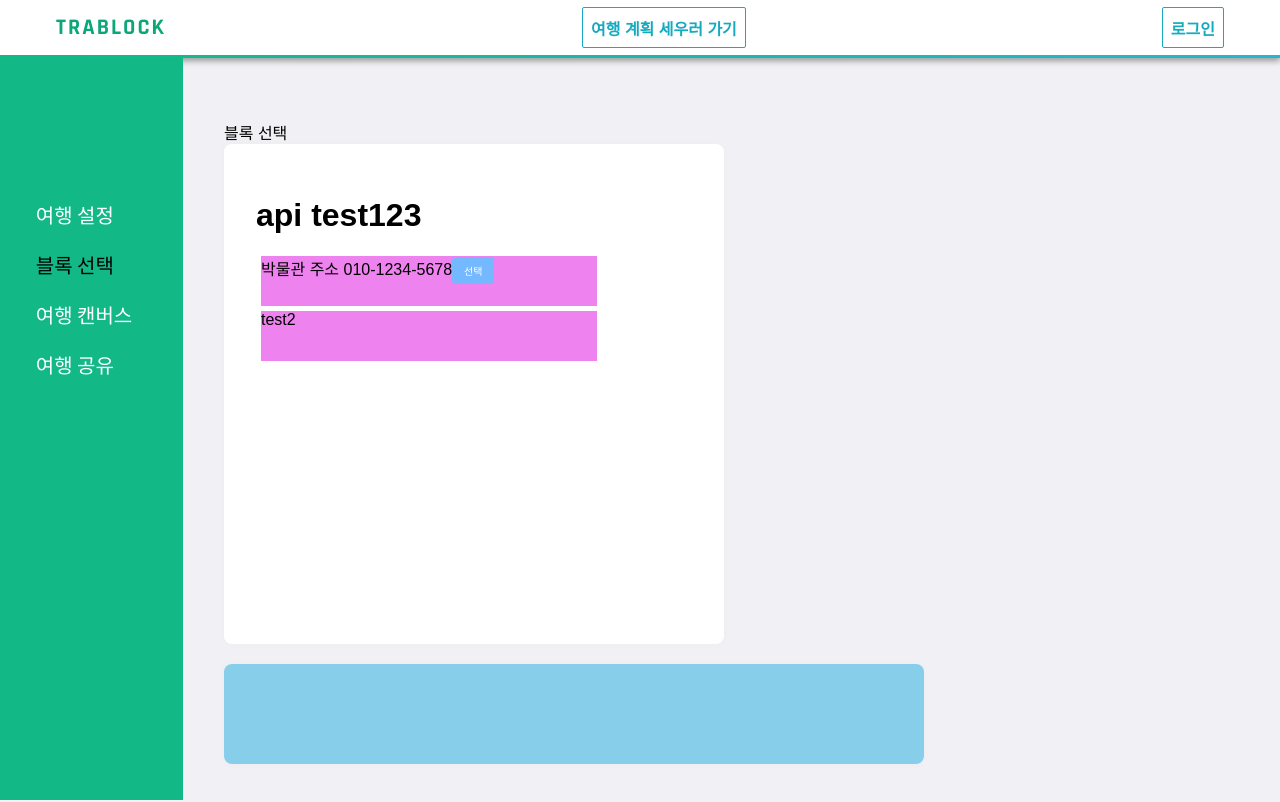
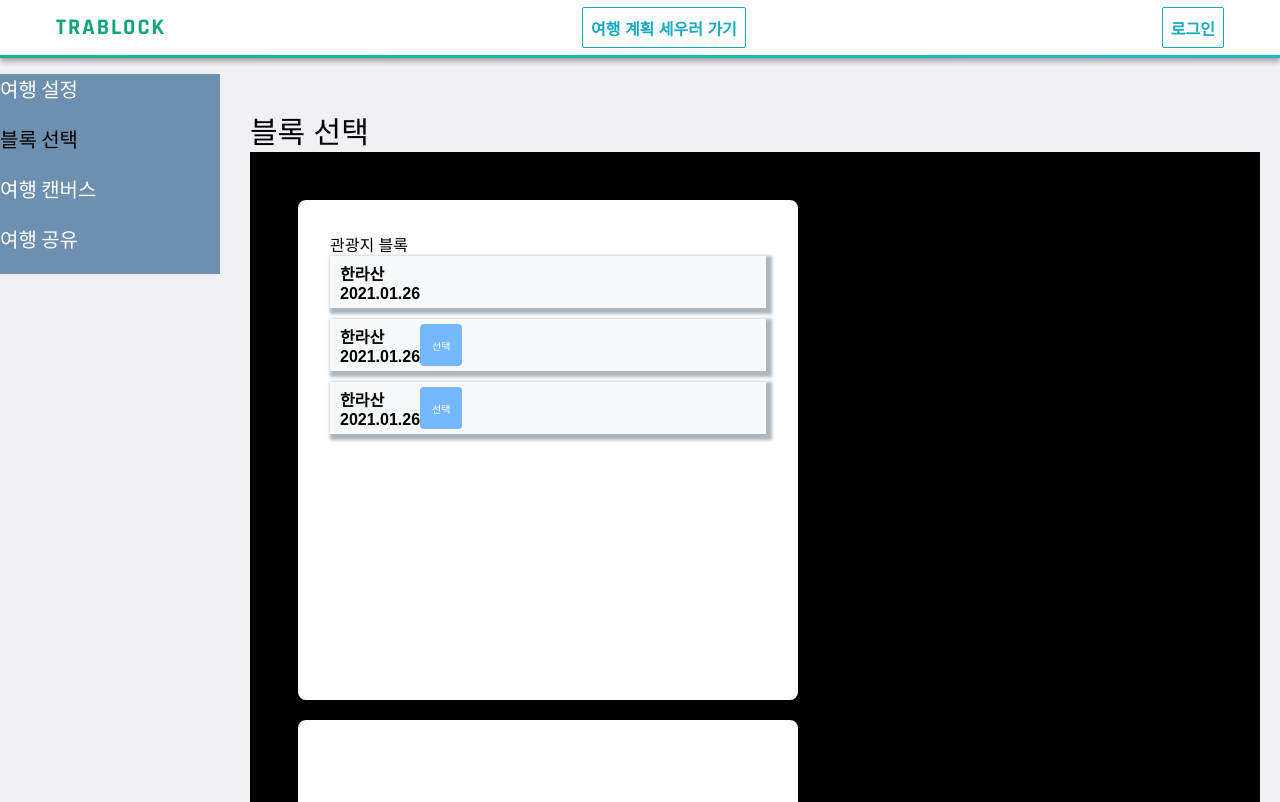
Before and after one commit to travel-service/frontend, a React (Create React App) app: page /canvas/select in a window 1280 px wide. Shown: the top 802 px of the page. Built offline with nearby package versions, Linux system fonts and the light colour scheme.

Commit message:
Chore: 스타일 변경

```diff
--- a/src/components/Canvas/BlockSelect/SelectArea.js
+++ b/src/components/Canvas/BlockSelect/SelectArea.js
@@ -2,7 +2,16 @@ import Button from 'components/common/Button';
 import React, { useState } from 'react';
 import styled from 'styled-components';
 import Modal from '../../modal/modal';
+import palette from '../../../lib/styles/palette';
 
+const ContentsArea = styled.div`
+  padding: 3rem;
+  background-color: black;
+  .area_grid {
+    display: grid;
+    grid-template-columns: 50% 50%;
+  }
+`
 
 const WhiteBox = styled.div`
   box-shadow: 0 0 8px rgba(0, 0, 0, 0.025);
@@ -48,7 +57,26 @@ const Location = {
   category: "문화시설"
 }
 
-const SelectArea = () => {
+const List = styled.li`
+  display: flex;
+  list-style: none;
+  margin-bottom: 11px;
+  background-color: ${palette.gray[0]};
+  box-shadow: 3px 3px 3px 3px ${palette.gray[5]};
+  padding: 5px;
+`;
+
+const Img = styled.img`
+  width: 5vw;
+  height: 3.2vw;
+`;
+
+const ListDiv = styled.div`
+  margin-left: 5px;
+  font-weight: bold;
+`;
+
+const SelectArea = ({ location, index, type }) => {
   const [modalOpen, setModalOpen] = useState(false);
 
   const OpenModal = () => {
@@ -60,22 +88,51 @@ const SelectArea = () => {
   };
 
   return (
-    <div>
+    <ContentsArea>
+      <div className='area_gird'>
         <WhiteBox>
-        <h1>api test123</h1>
-        <LocationBlock onClick={OpenModal}>
-          {Location.name} {Location.address} {Location.tel}
+          <div>관광지 블록</div>
+          <List onClick={OpenModal}>
+                {/* <Img src={location.image} alt="img" /> */}
+                <ListDiv>
+                  한라산
+                  {/* id는 일단 한글 name으로 설정해둚, 모든 location의 id가 다르게 생성되어야함 */}
+                  <br />
+                  2021.01.26
+                </ListDiv>
+          </List>
+          <List onClick={OpenModal}>
+                {/* <Img src={location.image} alt="img" /> */}
+                <ListDiv>
+                  한라산
+                  {/* id는 일단 한글 name으로 설정해둚, 모든 location의 id가 다르게 생성되어야함 */}
+                  <br />
+                  2021.01.26
+                </ListDiv>
                 <BButton>선택</BButton>
-        </LocationBlock>
-        <LocationBlock onClick={OpenModal}>test2</LocationBlock>
+          </List>
+          <List onClick={OpenModal}>
+                {/* <Img src={location.image} alt="img" /> */}
+                <ListDiv>
+                  한라산
+                  {/* id는 일단 한글 name으로 설정해둚, 모든 location의 id가 다르게 생성되어야함 */}
+                  <br />
+                  2021.01.26
+                </ListDiv>
+                <BButton>선택</BButton>
+          </List>
           <Modal open={modalOpen} close={closeModal} header="Modal heading">
             로케이션팝업
           </Modal>
         </WhiteBox>
+        <WhiteBox>
+
+        </WhiteBox>
+      </div>
       <BlueBox>
 
       </BlueBox>
-    </div>
+    </ContentsArea>
   );
 };
 
--- a/src/components/Canvas/CanvasForm.js
+++ b/src/components/Canvas/CanvasForm.js
@@ -3,14 +3,23 @@ import styled from 'styled-components';
 import Block from 'containers/Canvas/Block';
 
 const CanvasDiv = styled.div`
-  position: absolute;
+  /* position: absolute;
   top: 50%;
   left: 50%;
   transform: translate(-50%, -50%);
   height: 70vh;
   width: 100vw;
-  padding-left: 17.5%;
-  //z-index: -1;
+  padding-left: 17.5%; */
+  /* z-index:-1; */
+  padding-top: 50px;
+  padding-left: 30px;
+  padding-right: 20px;
+  width: 100%;
+`;
+
+const H1 = styled.div`
+  /* font-size: $font-lg; */
+  font-size: 30px;
 `;
 
 const textMap = {
@@ -25,7 +34,7 @@ const CanvasForm = ({ type }) => {
 
   return (
     <CanvasDiv>
-      {text}
+      <H1>{text}</H1>
       {type === 'select' && (
         <Block />
       )}
--- a/src/components/Canvas/CanvasMenu.js
+++ b/src/components/Canvas/CanvasMenu.js
@@ -4,24 +4,25 @@ import styled from 'styled-components';
 import oc from 'open-color';
 
 const Menu = styled.div`
-  height: calc(100vh - 58px); // header 크기가 58px(55 + 3)
-  background-color: ${oc.teal[6]};
+  /* height: calc(100vh - 58px); // header 크기가 58px(55 + 3) */
+  background-color: rgb(109, 144, 176);
   font-family: 'Rajdhani';
+  width : 220px;
 `;
 
 const List = styled.ul`
-  position: absolute;
+  /* position: absolute;
   top: 25%;
-  width: 14vw;
+  width: 14vw; */
   padding: 0;
-  margin: 0;
+  /* margin: 0; */
 `;
 
 const Item = styled.li`
   font-size: 20px; // 반응형 고민
   font-weight: 550;
   padding-bottom: 20px;
-  margin-left: 20%;
+  //margin-left: 20%;
   list-style: none;
   a {
     color: ${(props) => (props.selected ? `black` : "white")};
--- a/src/components/Canvas/CanvasTemplate.js
+++ b/src/components/Canvas/CanvasTemplate.js
@@ -4,8 +4,9 @@ import styled from 'styled-components';
 
 // grid 적용 0107
 const GridDiv = styled.div`
-  display: grid;
-  grid-template-columns: 1fr 6fr;
+  display: flex;
+  height: 100vh;
+  /* grid-template-columns: 1fr 6fr; */
 `;
 
 const CanvasTemplate = ({ children }) => {
```
Lines whose indentation alone changed are shown as unchanged.
